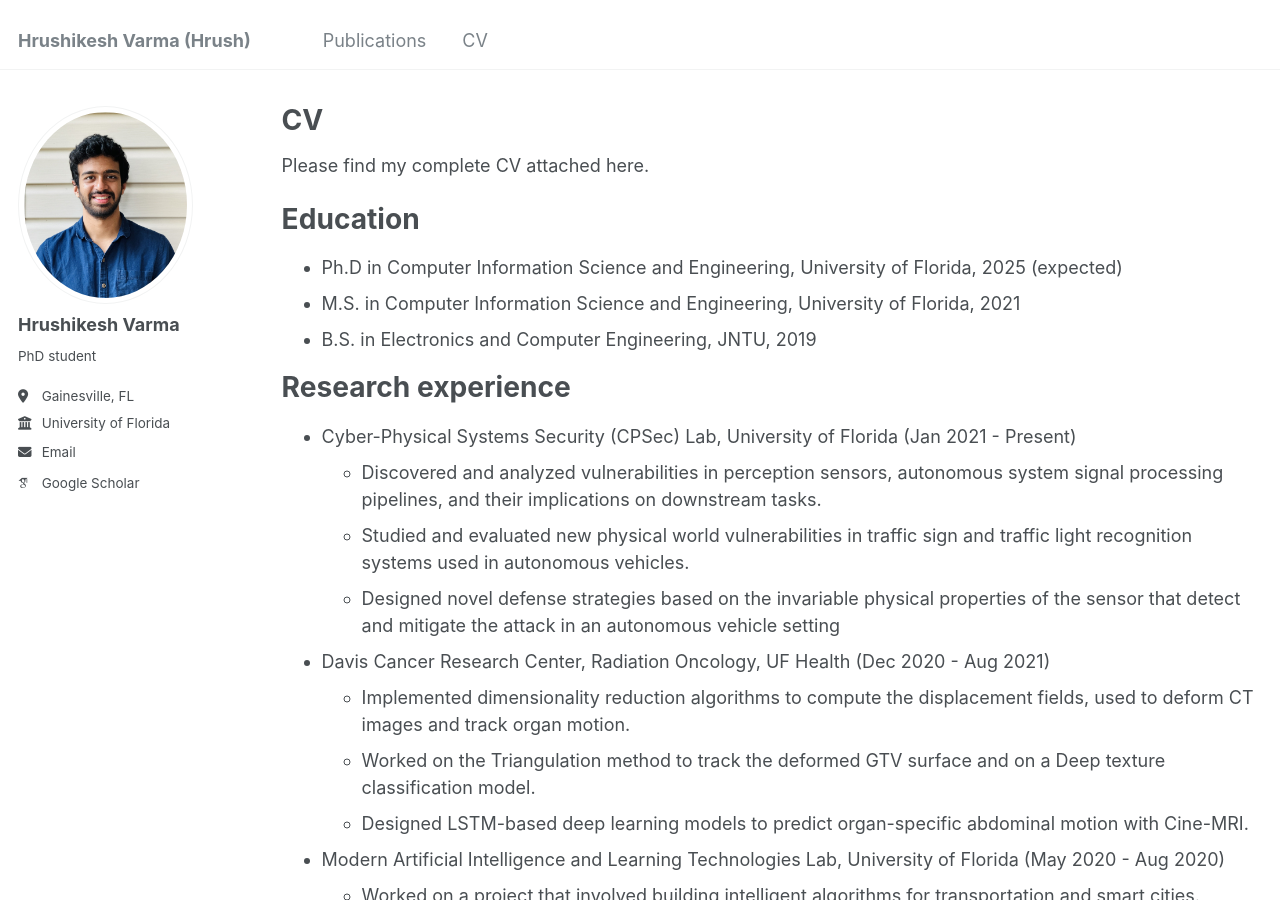
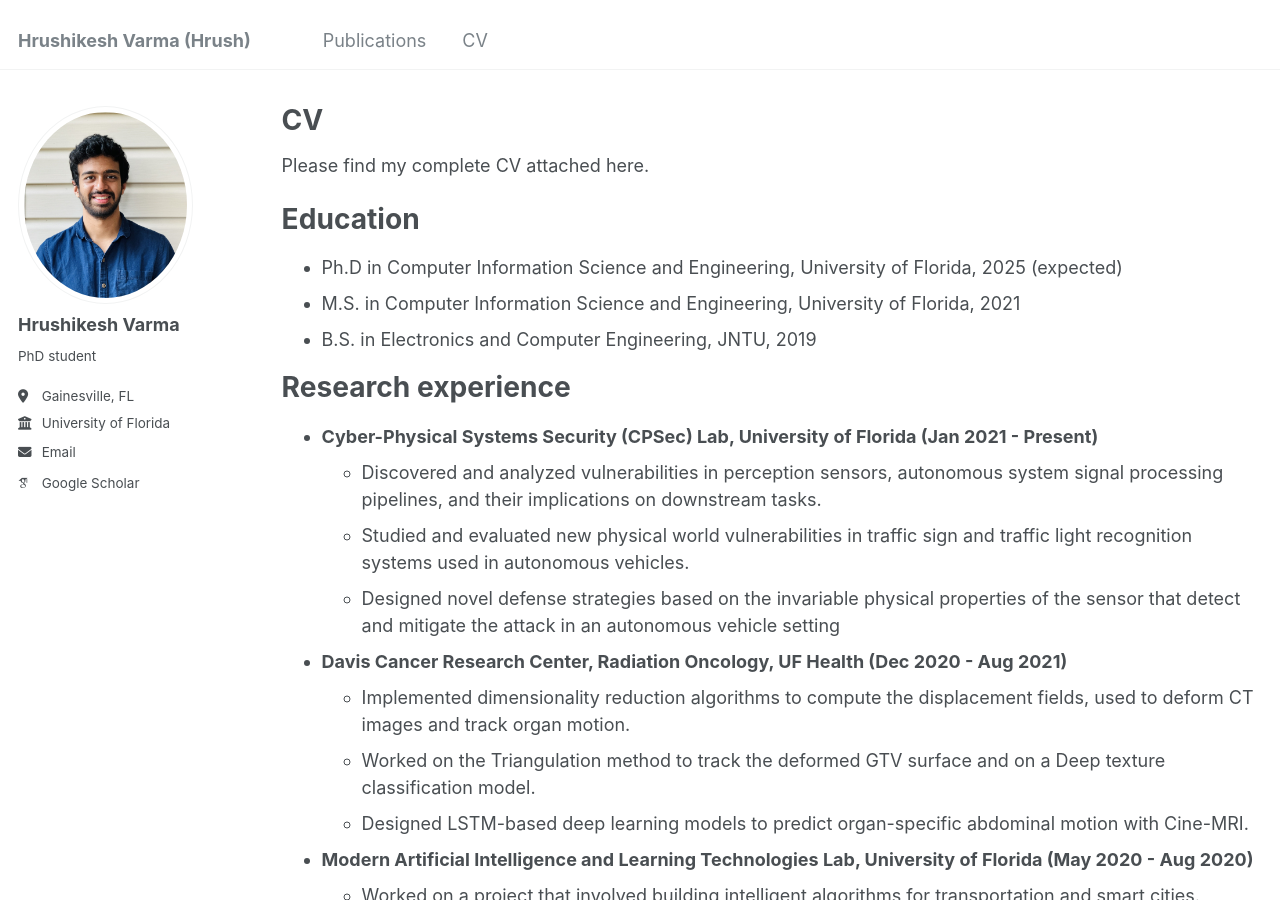
Before and after one commit to hrushivb/hrush, a Jekyll site: the page built from _pages/cv.md, in a window 1280 px wide and 900 px high. Built offline with Jekyll 4.4.1, drawn with Linux system fonts in a browser that asks for light colours; some web fonts are replaced.

Commit message:
Update cv.md

```diff
--- a/_pages/cv.md
+++ b/_pages/cv.md
@@ -20,17 +20,17 @@ Education
 
 Research experience
 ======
-* Cyber-Physical Systems Security (CPSec) Lab, University of Florida (Jan 2021 - Present)
+* **Cyber-Physical Systems Security (CPSec) Lab, University of Florida (Jan 2021 - Present)**
   * Discovered and analyzed vulnerabilities in perception sensors, autonomous system signal processing pipelines, and their implications on downstream tasks.
   * Studied and evaluated new physical world vulnerabilities in traffic sign and traffic light recognition systems used in autonomous vehicles.
   * Designed novel defense strategies based on the invariable physical properties of the sensor that detect and mitigate the attack in an autonomous vehicle setting
 
-* Davis Cancer Research Center, Radiation Oncology, UF Health (Dec 2020 - Aug 2021)
+* **Davis Cancer Research Center, Radiation Oncology, UF Health (Dec 2020 - Aug 2021)**
   * Implemented dimensionality reduction algorithms to compute the displacement fields, used to deform CT images and track organ motion.
   * Worked on the Triangulation method to track the deformed GTV surface and on a Deep texture classification model.
   * Designed LSTM-based deep learning models to predict organ-specific abdominal motion with Cine-MRI.
 
-* Modern Artificial Intelligence and Learning Technologies Lab, University of Florida (May 2020 - Aug 2020)
+* **Modern Artificial Intelligence and Learning Technologies Lab, University of Florida (May 2020 - Aug 2020)**
   * Worked on a project that involved building intelligent algorithms for transportation and smart cities.
   * Implemented an algorithm that predicts the traffic patterns across intersections using real-time data received from LiDAR sensors.
   * Constructed the residual data across intersections, performed clustering, and classified them into events.
```
